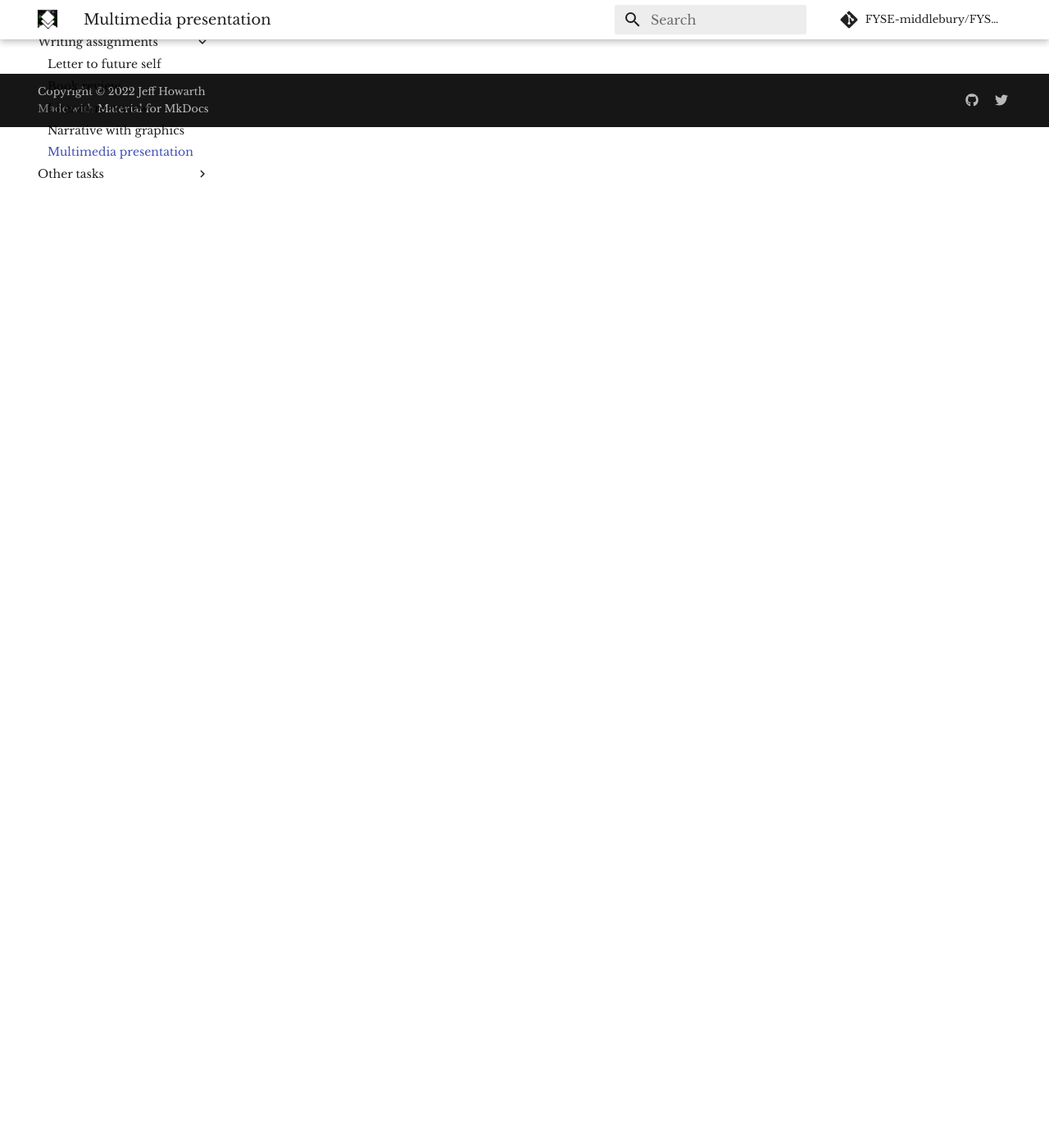
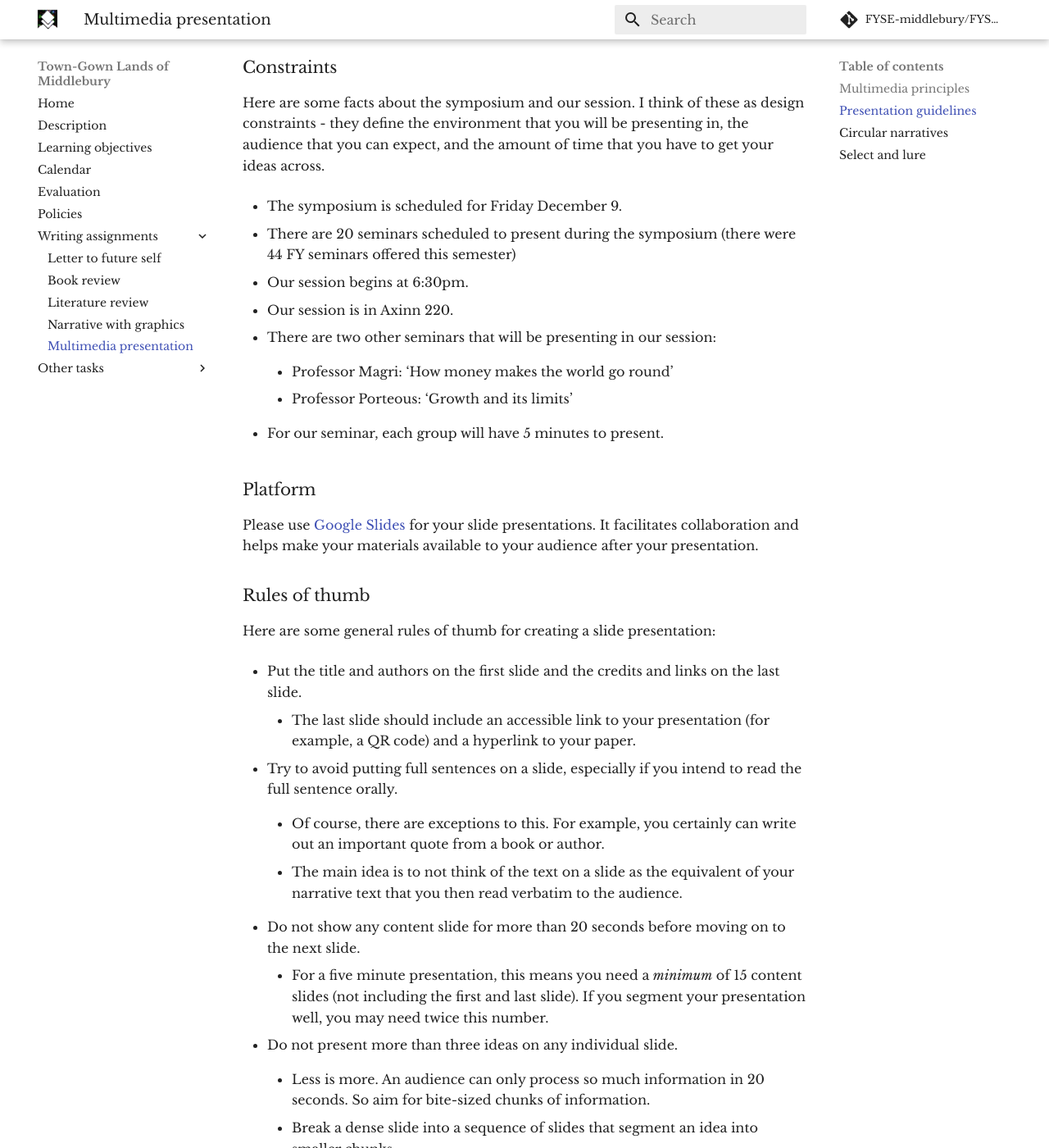
Before and after one commit to FYSE-middlebury/FYSE1020, an MkDocs documentation site: the page built from src/writing/presentation.md, in a window 1280 px wide and 1400 px high, scrolled down 1245 px. Shown: the whole window at 82% size. Built offline with MkDocs 1.6.1 and Material for MkDocs 9.7.7, drawn with Linux system fonts in a browser that asks for light colours; comment, search, counter and statistics services are not loaded; some of the changed text lies outside the part shown.

Commit message:
presentation guidelines

```diff
--- a/src/writing/presentation.md
+++ b/src/writing/presentation.md
@@ -24,3 +26,79 @@ For **Thursday**, please brainstorm how to storyboard your narrative:
 - What picture or graphic can you show to complement each key point in your verbal narrative?
 - How does the visual presentation of your essay affect the structure and content of your written narrative?
 - What multimedia principles apply to your choice of pictures?
+
+##Presentation guidelines
+
+_12/01 discussion_
+
+[_Final advising meeting_](https://docs.google.com/spreadsheets/d/1bTM0elNQyOzHDNtHjo9B4SXeNq-Psk_P6PNxQGpafro/edit?usp=sharing){target=_blank}
+
+###Constraints
+
+Here are some facts about the symposium and our session. I think of these as design constraints - they define the environment that you will be presenting in, the audience that you can expect, and the amount of time that you have to get your ideas across.
+
+- The symposium is scheduled for Friday December 9.
+
+- There are 20 seminars scheduled to present during the symposium (there were 44 FY seminars offered this semester)
+
+- Our session begins at 6:30pm.
+
+- Our session is in Axinn 220.
+
+- There are two other seminars that will be presenting in our session:
+
+    - Professor Magri: 'How money makes the world go round'
+
+    - Professor Porteous: 'Growth and its limits'
+
+- For our seminar, each group will have 5 minutes to present.
+
+###Platform
+
+Please use [Google Slides](https://support.google.com/a/users/answer/9282488?hl=en){target=_blank} for your slide presentations. It facilitates collaboration and helps make your materials available to your audience after your presentation.
+
+###Rules of thumb
+
+Here are some general rules of thumb for creating a slide presentation:
+
+- Put the title and authors on the first slide and the credits and links on the last slide.
+
+    - The last slide should include an accessible link to your presentation (for example, a QR code) and a hyperlink to your paper.
+
+- Try to avoid putting full sentences on a slide, especially if you intend to read the full sentence orally.
+
+    - Of course, there are exceptions to this. For example, you certainly can write out an important quote from a book or author.
+
+    - The main idea is to not think of the text on a slide as the equivalent of your narrative text that you then read verbatim to the audience.
+
+- Do not show any content slide for more than 20 seconds before moving on to the next slide.
+
+    - For a five minute presentation, this means you need a _minimum_ of 15 content slides (not including the first and last slide). If you segment your presentation well, you may need twice this number.
+
+- Do not present more than three ideas on any individual slide.
+
+    - Less is more. An audience can only process so much information in 20 seconds. So aim for bite-sized chunks of information.
+
+    - Break a dense slide into a sequence of slides that segment an idea into smaller chunks.
+
+- For each content slide, the title or header should convey the essence of the slide's key point.
+
+    - Signal (prime the audience's attention) to the purpose of the slide before leading them through the details of the slide.
+
+- Put reference information on the slides so that they are there if people want them without being distracting.
+
+    - Put author-date formatted citations in the lower right corner of the slide and use a color with low contrast to your background.
+
+##Circular narratives
+
+- Consider a beginning that you can return to at the end where the audience can sense a change in their understanding.
+
+    - For example, ask a concrete question at the beginning that the audience may not know how to answer, then return to it at the end, when hopefully the audience may now be better prepared to answer it.
+
+##Select and lure
+
+- Your presentation should not try to deliver all of the content in your paper.
+
+- The purpose of your presentation is to entice the audience to read your paper because you made them want to know more about your subject.
+
+- Focus on presenting the most interesting parts of your paper that still tells a coherent story even when isolated from the longer narrative.
```
Also changed, not shown: other parts of src/writing/presentation.md (+3 -1 lines), docs/calendar/index.html (+4 -4 lines), docs/search/search_index.json (+1 -1 lines), docs/sitemap.xml (+12 -12 lines), docs/writing/presentation/index.html (+155 -6 lines), src/calendar.md (+6 -4 lines), 1 other file.
